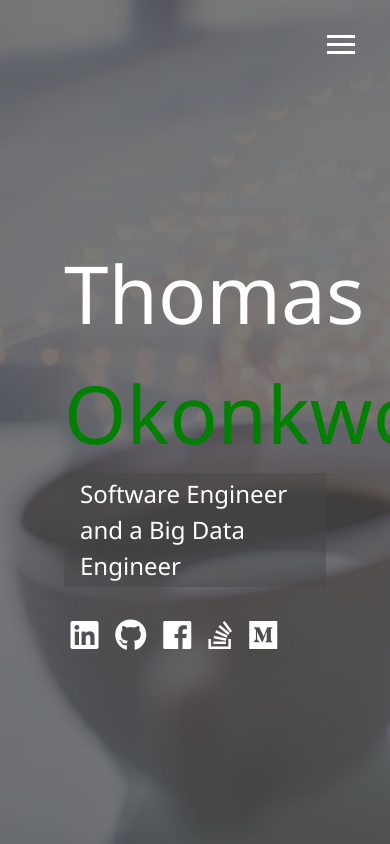
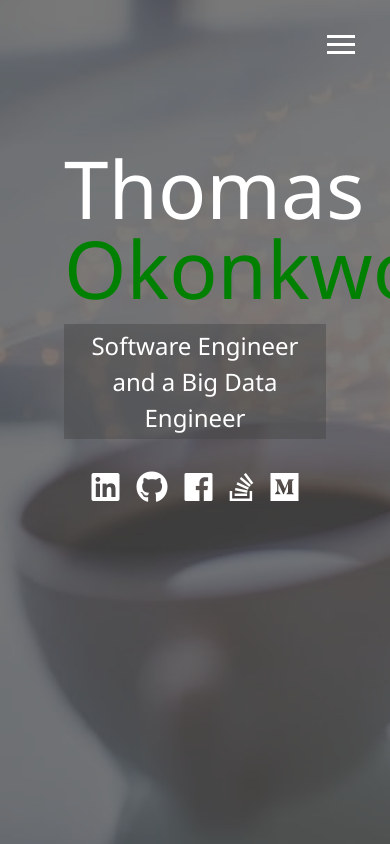
Before and after one commit to thommms/Portfolio, a website: page dist/index.html in a window 390 px wide. Drawn offline with Linux system fonts and the light colour scheme.

Commit message:
added media queries and made menu overlay responsive

```diff
--- a/scss/_config.scss
+++ b/scss/_config.scss
@@ -29,3 +29,24 @@ $background-opacity: 0.7;
     }
   }
 }
+// Media Query Mixins
+@mixin mediaSm {
+  @media screen and (max-width: 500px) {
+    @content;
+  }
+}
+@mixin mediaMd {
+  @media screen and (max-width: 768px) {
+    @content;
+  }
+}
+@mixin mediaLg {
+  @media screen and (min-width: 769px) and (max-width: 1170px) {
+    @content;
+  }
+}
+@mixin mediaXl {
+  @media screen and (min-width: 1171px) {
+    @content;
+  }
+}
--- /dev/null
+++ b/scss/_mobile.scss
@@ -0,0 +1,48 @@
+//Wide screens
+@include mediaXl {
+}
+//Desktops and laptops
+@include mediaLg {
+}
+//tablets and small laptops
+@include mediaMd {
+  main {
+    align-items: center;
+    text-align: center;
+
+    .lg-heading {
+      line-height: 1;
+      margin-bottom: 1rem;
+    }
+  }
+  ul.menu-nav,
+  div.menu-branding {
+    float: none;
+    width: 100%;
+    min-height: 0;
+
+    &.show {
+      transform: translate3d(0, 0, 0);
+    }
+  }
+  .menu-nav {
+    height: 75vh;
+    transform: translate3d(-100%, 0, 0);
+    font-size: 24px;
+  }
+  .menu-branding {
+    height: 25vh;
+    transform: translate3d(100%, 0, 0);
+    .portrait {
+        background: url('/img/small_thor.jpg');
+        width: 140px;
+        height: 140px;
+    }
+  }
+}
+//smartphones
+@include mediaSm {
+  main#home h1 {
+    margin-top: 10vh;
+  }
+}
--- a/scss/main.scss
+++ b/scss/main.scss
@@ -68,3 +68,4 @@ main {
     }
   }
 }
+@import "mobile";
```
Also changed, not shown: dist/css/main.css, img/small_thor.jpg (added).
